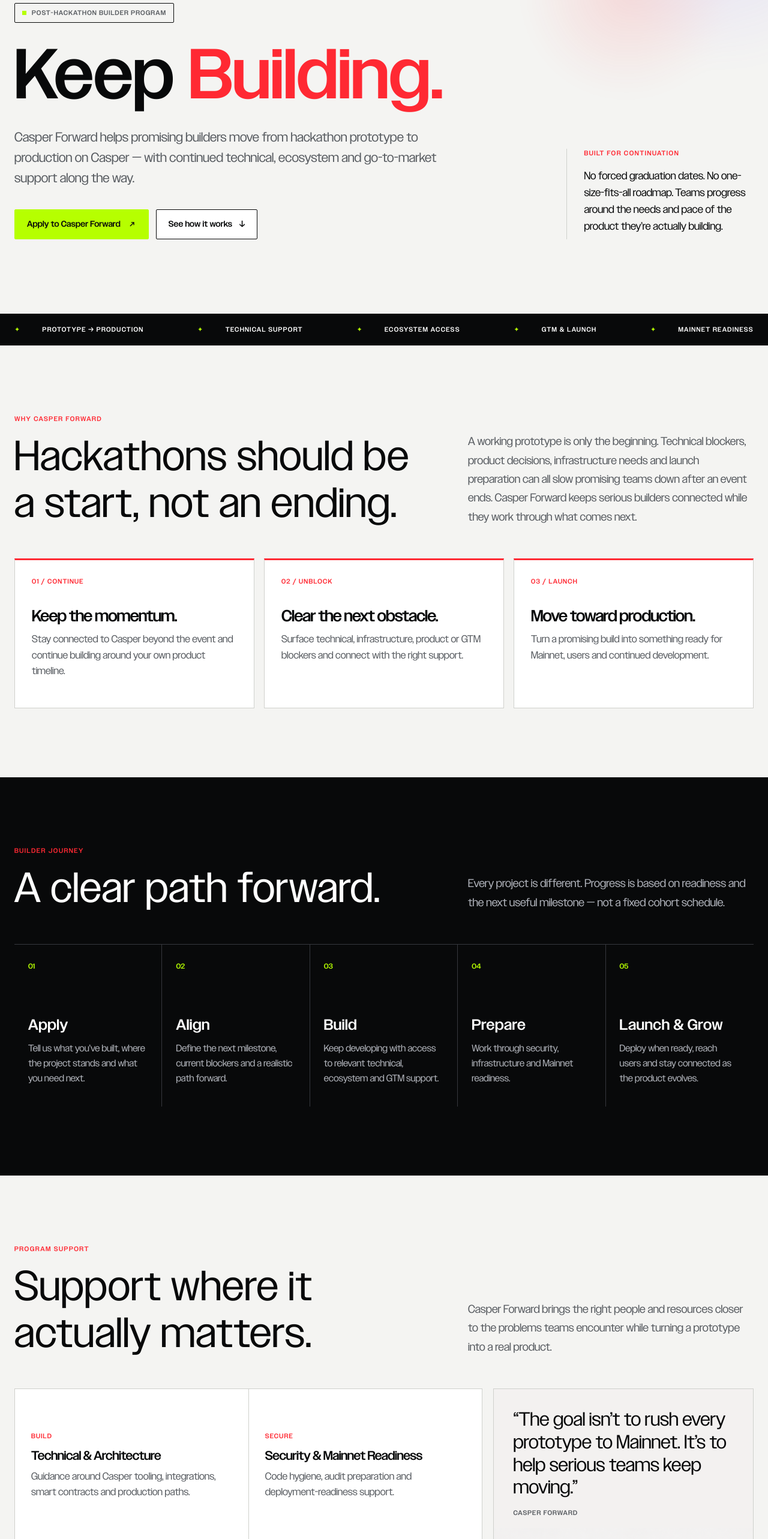
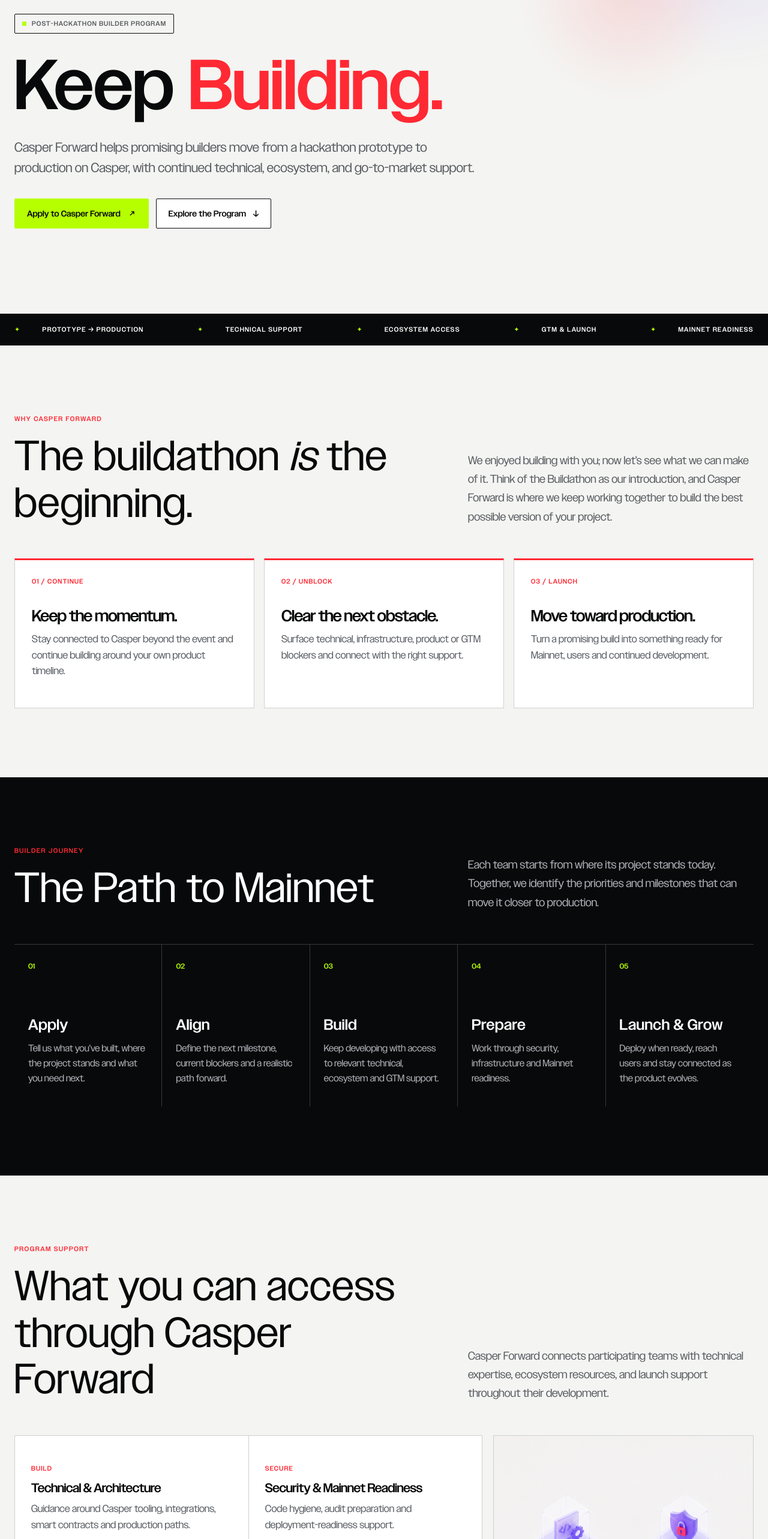
Before and after one commit to dorito-cm/casper-forward, a Next.js app: page / in a window 1280 px wide. Shown: the part 234-2800 px from the top of the page at 60% size. Built offline with nearby package versions, Linux system fonts and the light colour scheme.

Commit message:
Apply Casper Forward launch copy updates

```diff
--- a/app/globals.css
+++ b/app/globals.css
@@ -32,7 +32,7 @@ button { font: inherit; }
 
 .hero, .section, .directoryHero, .directorySection, .footerInner { width: min(var(--max), calc(100% - 48px)); margin-inline: auto; }
 .hero { min-height: 680px; padding-block: clamp(88px, 10vw, 142px) 90px; position: relative; display: flex; align-items: center; }
-.heroGrid { width: 100%; display: grid; grid-template-columns: minmax(0, 1.6fr) minmax(270px, .6fr); align-items: end; gap: clamp(45px, 7vw, 100px); }
+.heroGrid { width: 100%; display: grid; grid-template-columns: 1fr; }
 .heroMain { position: relative; z-index: 1; }
 .pill { display: inline-flex; align-items: center; gap: 9px; margin: 0; padding: 8px 12px; border: 1px solid var(--line); border-radius: 99px; background: color-mix(in srgb, var(--surface) 62%, transparent); color: var(--muted); font-size: 11px; font-weight: 800; letter-spacing: .1em; text-transform: uppercase; }
 .pill span { width: 7px; height: 7px; border-radius: 50%; background: var(--red); }
@@ -40,9 +40,6 @@ button { font: inherit; }
 .hero h1 em, .directoryHero h1 em { color: var(--red); font-style: normal; }
 .heroCopy { max-width: 770px; margin: 0; color: var(--muted); font-size: clamp(18px, 2vw, 22px); line-height: 1.55; }
 .heroActions { display: flex; flex-wrap: wrap; gap: 12px; margin-top: 34px; }
-.heroAside { padding: 0 0 8px 28px; border-left: 1px solid var(--line); }
-.heroAside > p:last-child { margin: 12px 0 0; font-size: 17px; line-height: 1.55; }
-.continuationMotif { display: none; }
 .eyebrow { margin: 0 0 16px; color: var(--red); font-size: 11px; font-weight: 850; letter-spacing: .14em; text-transform: uppercase; }
 .heroDecoration { position: absolute; width: 480px; height: 480px; right: -100px; top: -120px; border-radius: 50%; opacity: .33; background: radial-gradient(circle at 35% 55%, color-mix(in srgb, var(--red) 40%, transparent), transparent 42%), radial-gradient(circle at 70% 35%, color-mix(in srgb, var(--purple) 38%, transparent), transparent 48%); filter: blur(20px); }
 .heroDecoration span { display: none; }
@@ -75,10 +72,7 @@ button { font: inherit; }
 .supportGrid article { min-height: 210px; padding: 27px; display: flex; flex-direction: column; justify-content: center; background: var(--surface); }
 .supportGrid h3 { margin: 12px 0 10px; font-size: 21px; line-height: 1.2; letter-spacing: -.025em; }
 .supportGrid p { margin: 0; color: var(--muted); font-size: 15px; line-height: 1.55; }
-.supportVisual { min-height: 635px; display: grid; grid-template-rows: auto 1fr; overflow: hidden; border: 1px solid var(--line); border-radius: var(--radius); background: #f3f1f0; }
-.quoteBlock { padding: 32px 32px 18px; }
-.quoteBlock blockquote { margin: 0; font-size: clamp(24px, 2.5vw, 34px); line-height: 1.08; letter-spacing: -.04em; }
-.quoteBlock p { margin: 16px 0 0; color: var(--muted); font-size: 11px; font-weight: 800; letter-spacing: .1em; text-transform: uppercase; }
+.supportVisual { min-height: 635px; display: grid; grid-template-rows: 1fr; overflow: hidden; border: 1px solid var(--line); border-radius: var(--radius); background: #f3f1f0; }
 .supportImage { min-height: 0; position: relative; overflow: hidden; }
 .supportImage img { width: 100%; height: 100%; object-fit: cover; object-position: center 48%; display: block; }
 
@@ -177,13 +171,11 @@ button { font: inherit; }
 .theme .directoryHero h1 { font-weight: 300; }
 .theme .sectionHeading h2,
 .theme .ctaSection h2 { font-weight: 400; line-height: 1.1; letter-spacing: .02em; }
-.theme .quoteBlock blockquote { line-height: 1.18; letter-spacing: 0; }
 .theme .journeyGrid h3 { letter-spacing: .02em; }
 .theme .brandMark { border-radius: 2px; font-weight: 500; }
 .theme .mainNav { font-size: 14px; }
 .theme .button { min-height: 50px; border-radius: 2px; font-size: 14px; letter-spacing: .01em; }
 .theme .sectionIntro { font-size: 19px; }
-.theme .heroAside > p:last-child { font-size: 18px; }
 .theme .reasonCard div p,
 .theme .supportGrid p { font-size: 17px; }
 .theme .journeyGrid p,
@@ -238,7 +230,6 @@ button { font: inherit; }
   .mainNav { display: none; position: absolute; top: 75px; left: 24px; right: 24px; padding: 20px; flex-direction: column; align-items: stretch; gap: 0; border: 1px solid var(--line); border-radius: 16px; background: var(--paper); box-shadow: 0 20px 50px rgb(0 0 0 / 12%); }
   .mainNav.isOpen { display: flex; }.mainNav a { padding: 13px 8px; }.menuButton { display: block; }.navApply { margin-left: 0; }
   .heroGrid, .sectionHeading { grid-template-columns: 1fr; }
-  .heroAside { max-width: 700px; }
   .journeyGrid { grid-template-columns: repeat(3, 1fr); }.journeyGrid li { border-bottom: 1px solid #36383e; }.journeyGrid li:nth-child(3) { border-right: 0; }.journeyGrid li:nth-last-child(-n+2) { border-bottom: 0; }
   .supportLayout { grid-template-columns: 1fr; }.supportVisual { min-height: 680px; }
   .resourceGrid { grid-template-columns: repeat(2, 1fr); }.resourceCard { min-height: 230px; }.teamGrid, .directoryGrid { grid-template-columns: repeat(2, 1fr); }
@@ -247,14 +238,14 @@ button { font: inherit; }
 
 @media (max-width: 700px) {
   .navShell, .hero, .section, .directoryHero, .directorySection, .footerInner { width: min(100% - 30px, var(--max)); }.navShell { height: 68px; }.navApply { display: none; }.mainNav { top: 67px; left: 15px; right: 15px; }
-  .hero { min-height: auto; padding-block: 72px 60px; }.hero h1, .directoryHero h1 { font-size: clamp(56px, 18vw, 78px); }.heroCopy { font-size: 17px; }.heroAside { margin-top: 15px; }
+  .hero { min-height: auto; padding-block: 72px 60px; }.hero h1, .directoryHero h1 { font-size: clamp(56px, 18vw, 78px); }.heroCopy { font-size: 17px; }
   .theme .heroDecoration { width: 360px; height: 320px; top: -150px; right: -145px; opacity: .16; background: radial-gradient(ellipse 58% 48% at 78% 18%, color-mix(in srgb, var(--red) 48%, var(--purple)), color-mix(in srgb, var(--purple) 16%, transparent) 52%, transparent 78%); filter: blur(14px); }
   .signalRail { justify-content: flex-start; overflow-x: auto; padding-inline: 15px; scrollbar-width: none; }.signalRail::-webkit-scrollbar { display: none; }
   .section { padding-block: 72px; }.sectionHeading { gap: 22px; margin-bottom: 38px; }.sectionHeading h2, .ctaSection h2 { font-size: 42px; }.sectionIntro { font-size: 15px; }
   .reasonGrid, .teamGrid, .directoryGrid, .resourceGrid, .eligibilityGrid, .supportGrid, .secondaryResources, .journeyGrid { grid-template-columns: 1fr; }
   .reasonCard { min-height: 0; gap: 30px; }
   .journeySection { width: 100%; padding-inline: 15px; }.journeyGrid li, .journeyGrid li:nth-child(3), .journeyGrid li:nth-last-child(-n+2) { min-height: 210px; border-right: 0; border-bottom: 1px solid #36383e; }.journeyGrid li:last-child { border-bottom: 0; }
-  .supportGrid { grid-template-rows: none; }.supportGrid article { min-height: 190px; }.supportVisual { min-height: 630px; }.quoteBlock { padding: 28px 25px 15px; }.supportImage { min-height: 390px; }
+  .supportGrid { grid-template-rows: none; }.supportGrid article { min-height: 190px; }.supportVisual { min-height: 390px; }.supportImage { min-height: 390px; }
   .teamCard { min-height: 370px; }.resourceGrid { gap: 12px; }.resourceCard { min-height: 230px; }.secondaryResources { border: 0; }.secondaryResources a, .secondaryResources a:last-child { border: 1px solid var(--line); border-bottom: 0; }.secondaryResources a:last-child { border-bottom: 1px solid var(--line); }
   .eligibilityGrid article { padding: 26px; }.ctaSection { width: calc(100% - 30px); margin-bottom: 70px; padding: 32px 25px; flex-direction: column; align-items: flex-start; }.ctaButton { width: 100%; }
   .theme .ctaSection { margin-bottom: 60px; }
--- a/components/LandingPage.tsx
+++ b/components/LandingPage.tsx
@@ -24,17 +24,12 @@ export function LandingPage() {
             <div className="heroMain">
               <p className="pill"><span /> Post-Hackathon Builder Program</p>
               <h1>Keep <em>Building.</em></h1>
-              <p className="heroCopy">Casper Forward helps promising builders move from hackathon prototype to production on Casper — with continued technical, ecosystem and go-to-market support along the way.</p>
+              <p className="heroCopy">Casper Forward helps promising builders move from a hackathon prototype to production on Casper, with continued technical, ecosystem, and go-to-market support.</p>
               <div className="heroActions">
                 <Link className="button buttonPrimary" href="/apply">Apply to Casper Forward <ExternalLinkIcon /></Link>
-                <a className="button buttonSecondary" href="#program">See how it works <span aria-hidden="true">↓</span></a>
+                <a className="button buttonSecondary" href="#program">Explore the Program <span aria-hidden="true">↓</span></a>
               </div>
             </div>
-            <aside className="heroAside">
-              <div className="continuationMotif" aria-hidden="true"><span>01</span><span>→</span><span>∞</span></div>
-              <p className="eyebrow">Built for continuation</p>
-              <p>No forced graduation dates. No one-size-fits-all roadmap. Teams progress around the needs and pace of the product they’re actually building.</p>
-            </aside>
           </div>
         </section>
 
@@ -43,7 +38,7 @@ export function LandingPage() {
         </div>
 
         <section id="program" className="section">
-          <SectionHeading eyebrow="Why Casper Forward" title="Hackathons should be a start, not an ending." intro="A working prototype is only the beginning. Technical blockers, product decisions, infrastructure needs and launch preparation can all slow promising teams down after an event ends. Casper Forward keeps serious builders connected while they work through what comes next." />
+          <SectionHeading eyebrow="Why Casper Forward" title={<>The buildathon <em style={{ fontSynthesis: "style" }}>is</em> the beginning.</>} intro="We enjoyed building with you; now let’s see what we can make of it. Think of the Buildathon as our introduction, and Casper Forward is where we keep working together to build the best possible version of your project." />
           <div className="reasonGrid">
             {reasons.map((reason) => (
               <article className="reasonCard" key={reason.number}>
@@ -55,7 +50,7 @@ export function LandingPage() {
         </section>
 
         <section id="journey" className="section journeySection">
-          <SectionHeading eyebrow="Builder Journey" title="A clear path forward." intro="Every project is different. Progress is based on readiness and the next useful milestone — not a fixed cohort schedule." />
+          <SectionHeading eyebrow="Builder Journey" title="The Path to Mainnet" intro="Each team starts from where its project stands today. Together, we identify the priorities and milestones that can move it closer to production." />
           <ol className="journeyGrid">
             {journey.map((step) => (
               <li key={step.number}>
@@ -67,29 +62,25 @@ export function LandingPage() {
         </section>
 
         <section id="support" className="section">
-          <SectionHeading eyebrow="Program Support" title="Support where it actually matters." intro="Casper Forward brings the right people and resources closer to the problems teams encounter while turning a prototype into a real product." />
+          <SectionHeading eyebrow="Program Support" title="What you can access through Casper Forward" intro="Casper Forward connects participating teams with technical expertise, ecosystem resources, and launch support throughout their development." />
           <div className="supportLayout">
             <div className="supportGrid">
               {supportAreas.map((area) => <article key={area.label}><span>{area.label}</span><h3>{area.title}</h3><p>{area.copy}</p></article>)}
             </div>
             <aside className="supportVisual">
-              <div className="quoteBlock">
-                <blockquote>“The goal isn’t to rush every prototype to Mainnet. It’s to help serious teams keep moving.”</blockquote>
-                <p>Casper Forward</p>
-              </div>
               <div className="supportImage"><Image src="/images/support-hub.png" alt="Casper hub connected to development, security, community, infrastructure, and launch nodes" width={1122} height={1402} sizes="(max-width: 900px) 100vw, 38vw" /></div>
             </aside>
           </div>
         </section>
 
         <section id="teams" className="section teamsSection">
-          <SectionHeading eyebrow="Teams Moving Forward" title="Built on Casper. Still building." intro="A public view of participating projects and the milestones they choose to share as they keep moving." />
+          <SectionHeading eyebrow="Teams Moving Forward" title="Meet the builders." intro="Follow participating projects as they develop, reach new milestones, and bring their products closer to Mainnet." />
           <div className="teamGrid">{featured.map((team) => <TeamCard team={team} key={team.slug} />)}</div>
           <div className="sectionAction"><Link className="button buttonSecondary" href="/teams">Explore all teams <span aria-hidden="true">→</span></Link></div>
         </section>
 
         <section id="resources" className="section resourcesSection">
-          <SectionHeading eyebrow="Builder Resources" title="Everything closer to hand." intro="A focused starting point for recurring questions, core documentation, builder tooling and program coordination." />
+          <SectionHeading eyebrow="Builder Resources" title="Everything closer to hand." intro="Key documentation, development tools, and program resources for Casper Forward teams." />
           <div className="resourceGrid">
             {primaryResources.map((resource) => resource.href ? (
               <a className="resourceCard" href={resource.href} key={resource.title} target="_blank" rel="noreferrer"><span>{resource.label}</span><h3>{resource.title}</h3><p>{resource.copy}</p><b><ExternalLinkIcon /></b></a>
@@ -103,7 +94,7 @@ export function LandingPage() {
         </section>
 
         <section id="eligibility" className="section eligibilitySection">
-          <SectionHeading eyebrow="Eligibility" title="For teams that intend to keep going." intro="Casper Forward is designed for projects showing meaningful progress and a clear intention to continue building on Casper." />
+          <SectionHeading eyebrow="Eligibility" title="For selected teams ready to take their projects further." intro="Casper Forward is designed for projects that have demonstrated meaningful progress and have a clear plan to continue developing on Casper." />
           <div className="eligibilityGrid">
             <EligibilityList title="Who is it for?" items={eligibility.audience} />
             <EligibilityList title="What matters?" items={eligibility.qualities} />
@@ -111,7 +102,7 @@ export function LandingPage() {
         </section>
 
         <section id="apply" className="section ctaSection">
-          <div><p className="eyebrow">Casper Forward</p><h2>Built something promising on Casper? Keep going.</h2><p>Tell us what you’re building, where it stands and what would help you reach the next milestone.</p></div>
+          <div><p className="eyebrow">Casper Forward</p><h2>Where could your project go next?</h2><p>Tell us what you’ve built, where it stands, and what you want to achieve next.</p></div>
           <Link className="button ctaButton" href="/apply">Apply to Casper Forward <ExternalLinkIcon /></Link>
         </section>
       </main>
--- a/components/SectionHeading.tsx
+++ b/components/SectionHeading.tsx
@@ -1,4 +1,6 @@
-export function SectionHeading({ eyebrow, title, intro }: { eyebrow: string; title: string; intro: string }) {
+import type { ReactNode } from "react";
+
+export function SectionHeading({ eyebrow, title, intro }: { eyebrow: string; title: ReactNode; intro: string }) {
   return (
     <div className="sectionHeading">
       <div>
```
Also changed, not shown: 1 other file (tests, documents, lock files or other folders).
